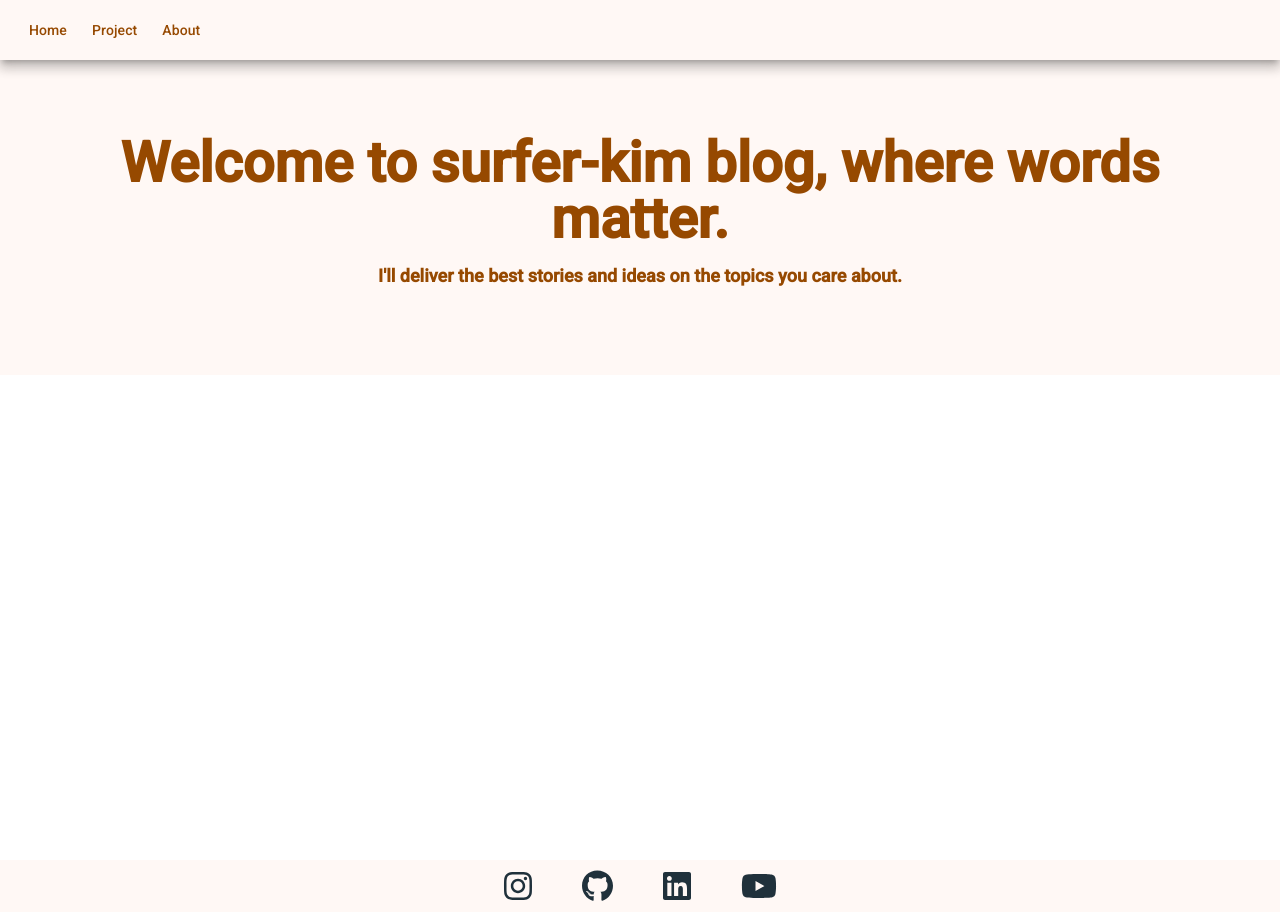
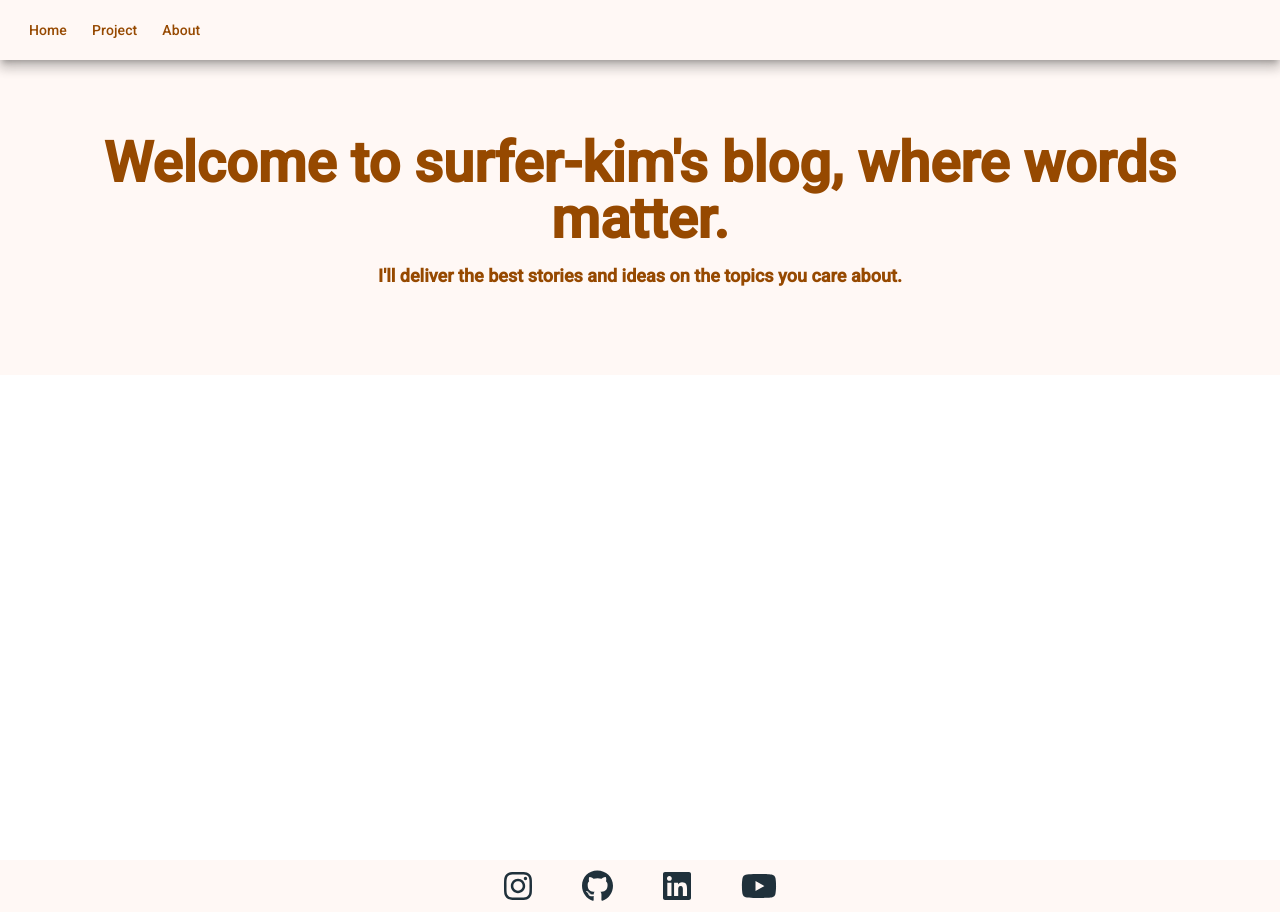
Before and after one commit to kims07231992/Blog, an Angular app in the folder surfer-kim-blog/: page / in a window 1280 px wide. Built offline with nearby package versions, Linux system fonts and the light colour scheme.

Commit message:
Update minor home page UI

```diff
--- a/surfer-kim-blog/src/app/components/main/home/home.component.ts
+++ b/surfer-kim-blog/src/app/components/main/home/home.component.ts
@@ -8,6 +8,6 @@ import { BannerComponent } from '../../shared/banner/banner.component';
   styleUrls: ['./home.component.scss']
 })
 export class HomeComponent {
-  bannerTitle = 'Welcome to surfer-kim blog, where words matter.';
+  bannerTitle = 'Welcome to surfer-kim\'s blog, where words matter.';
   bannerDescription = 'I\'ll deliver the best stories and ideas on the topics you care about.'
 }
--- a/surfer-kim-blog/src/index.html
+++ b/surfer-kim-blog/src/index.html
@@ -2,7 +2,7 @@
 <html lang="en">
 <head>
   <meta charset="utf-8">
-  <title>SurferKimBlog</title>
+  <title>surfer-kim</title>
   <base href="/">
   <meta name="viewport" content="width=device-width, initial-scale=1">
   <link rel="icon" type="image/x-icon" href="favicon.ico">
```
